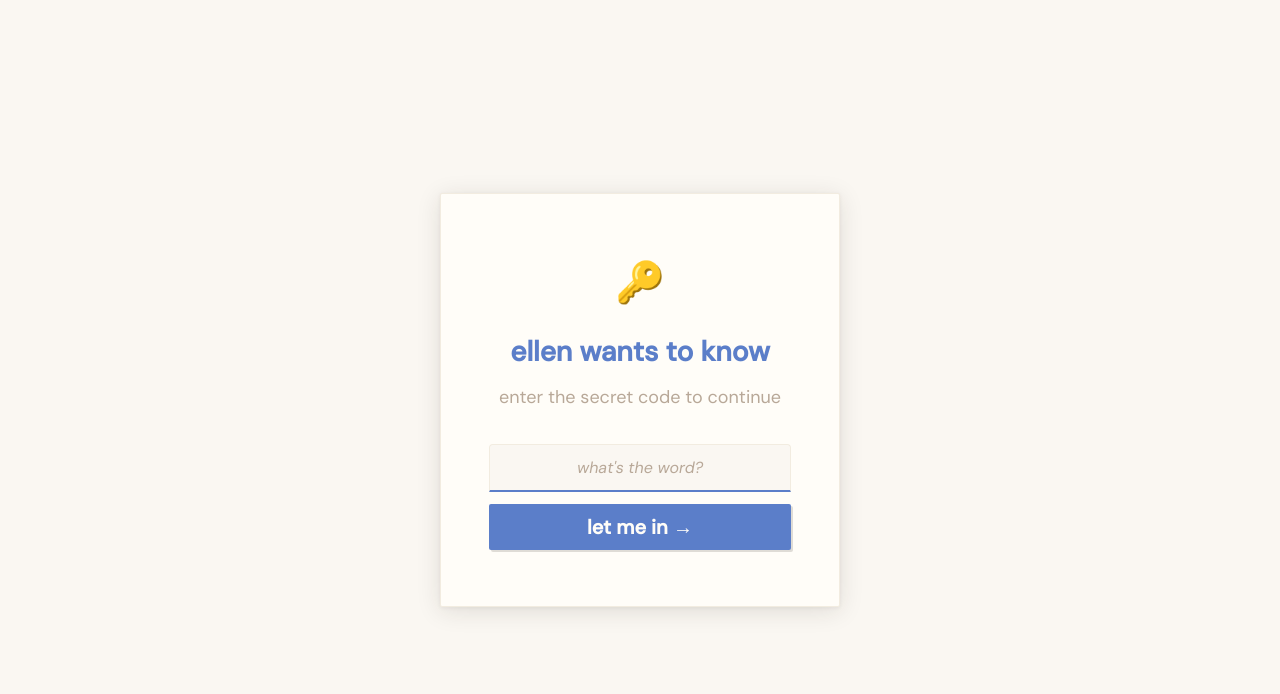
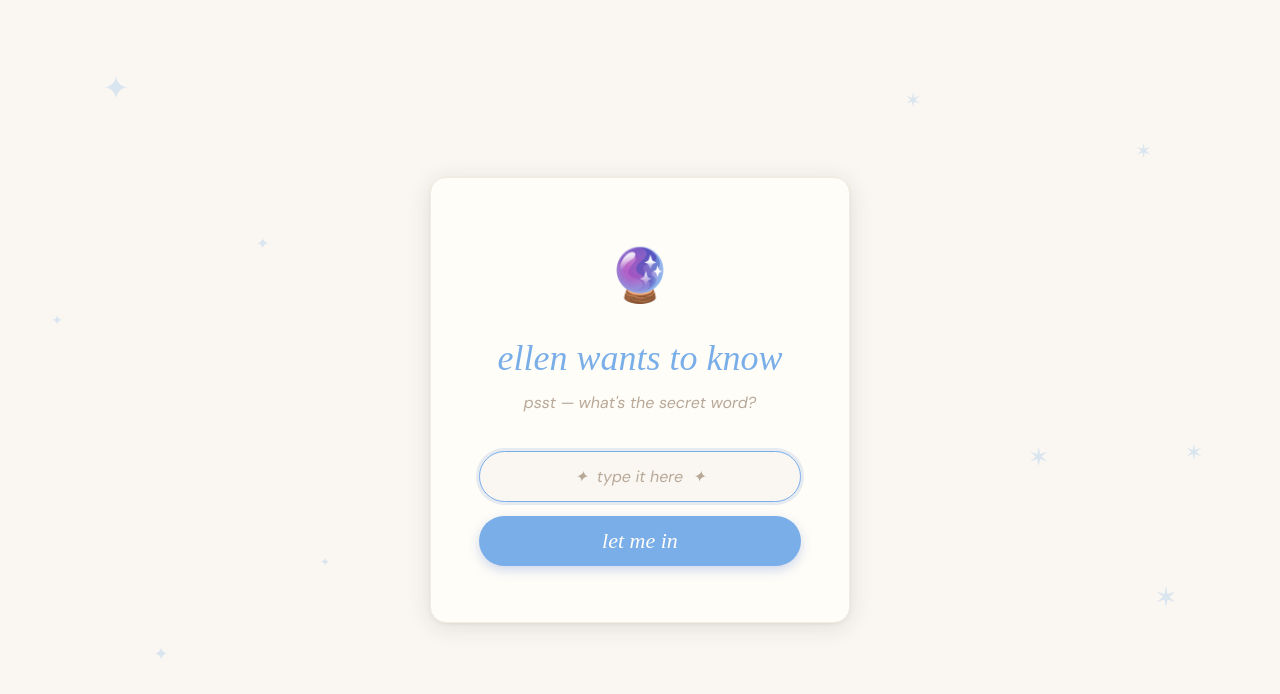
Before and after one commit to ellenxwchen/ellen-wants-to-know, a React (Vite) app: page / in a window 1280 px wide. Shown: the top 694 px of the page. Built offline with nearby package versions, Linux system fonts and the light colour scheme; a web font is replaced by a local one.

Commit message:
new cursor, new colour scheme, gating

```diff
--- a/src/App.jsx
+++ b/src/App.jsx
@@ -1,8 +1,14 @@
 import { useState } from 'react'
 import Gate from './components/Gate'
 import Form from './components/Form'
+import CursorTrail from './components/CursorTrail'
 
 export default function App() {
   const [unlocked, setUnlocked] = useState(false)
-  return unlocked ? <Form /> : <Gate onUnlock={() => setUnlocked(true)} />
+  return (
+    <>
+      <CursorTrail />
+      {unlocked ? <Form /> : <Gate onUnlock={() => setUnlocked(true)} />}
+    </>
+  )
 }
--- /dev/null
+++ b/src/components/CursorTrail.jsx
@@ -0,0 +1,59 @@
+import { useEffect, useState, useCallback, useRef } from 'react'
+import styles from './CursorTrail.module.css'
+
+const CHARS = ['✦', '✶', '·', '✦', '✶']
+let nextId = 0
+
+export default function CursorTrail() {
+  const [particles, setParticles] = useState([])
+  const lastPos = useRef({ x: 0, y: 0 })
+  const throttle = useRef(null)
+
+  const addParticle = useCallback((x, y) => {
+    const dx = Math.abs(x - lastPos.current.x)
+    const dy = Math.abs(y - lastPos.current.y)
+    if (dx < 10 && dy < 10) return
+    lastPos.current = { x, y }
+
+    const p = {
+      id: nextId++,
+      x,
+      y,
+      char: CHARS[Math.floor(Math.random() * CHARS.length)],
+      offsetX: (Math.random() - 0.5) * 16,
+      size: 10 + Math.random() * 10,
+    }
+    setParticles(prev => [...prev.slice(-20), p])
+    setTimeout(() => setParticles(prev => prev.filter(q => q.id !== p.id)), 600)
+  }, [])
+
+  useEffect(() => {
+    function onMove(e) {
+      if (throttle.current) return
+      throttle.current = requestAnimationFrame(() => {
+        addParticle(e.clientX, e.clientY)
+        throttle.current = null
+      })
+    }
+    window.addEventListener('mousemove', onMove)
+    return () => window.removeEventListener('mousemove', onMove)
+  }, [addParticle])
+
+  return (
+    <div className={styles.root} aria-hidden>
+      {particles.map(p => (
+        <span
+          key={p.id}
+          className={styles.particle}
+          style={{
+            left: p.x + p.offsetX,
+            top: p.y,
+            fontSize: p.size,
+          }}
+        >
+          {p.char}
+        </span>
+      ))}
+    </div>
+  )
+}
--- /dev/null
+++ b/src/components/CursorTrail.module.css
@@ -0,0 +1,20 @@
+.root {
+  position: fixed;
+  inset: 0;
+  pointer-events: none;
+  z-index: 9999;
+}
+
+.particle {
+  position: absolute;
+  transform: translate(-50%, -50%);
+  color: var(--terracotta);
+  opacity: 0;
+  animation: trail 0.6s ease-out forwards;
+  user-select: none;
+}
+
+@keyframes trail {
+  0%   { opacity: 0.8; transform: translate(-50%, -50%) scale(1); }
+  100% { opacity: 0;   transform: translate(-50%, -100%) scale(0.4); }
+}
--- a/src/components/Form.module.css
+++ b/src/components/Form.module.css
@@ -80,7 +80,7 @@
 }
 
 .nextBtn:hover {
-  background: #4a6db8;
+  background: #5e9fe0;
   transform: translateY(-1px);
   box-shadow: 2px 3px 0 rgba(44, 36, 22, 0.2);
 }
--- a/src/components/Gate.jsx
+++ b/src/components/Gate.jsx
@@ -1,11 +1,27 @@
-import { useState } from 'react'
+import { useState, useCallback } from 'react'
 import styles from './Gate.module.css'
 
 const CODE = import.meta.env.VITE_ACCESS_CODE
 
+const BG_STARS = [
+  { cls: 'deco1', char: '✦', size: 32, delay: 0 },
+  { cls: 'deco2', char: '✶', size: 20, delay: 1.5 },
+  { cls: 'deco3', char: '✦', size: 18, delay: 3 },
+  { cls: 'deco4', char: '✶', size: 28, delay: 4.5 },
+  { cls: 'deco5', char: '✦', size: 14, delay: 2 },
+  { cls: 'deco6', char: '✶', size: 22, delay: 0.8 },
+  { cls: 'deco7', char: '✦', size: 16, delay: 3.5 },
+  { cls: 'deco8', char: '✶', size: 26, delay: 5 },
+  { cls: 'deco9', char: '✦', size: 12, delay: 1.2 },
+  { cls: 'deco10', char: '✶', size: 20, delay: 2.8 },
+]
+
+let nextId = 0
+
 export default function Gate({ onUnlock }) {
   const [input, setInput] = useState('')
   const [shaking, setShaking] = useState(false)
+  const [sparks, setSparks] = useState([])
 
   function handleSubmit(e) {
     e.preventDefault()
@@ -18,17 +34,63 @@ export default function Gate({ onUnlock }) {
     }
   }
 
+  const handleClick = useCallback((e) => {
+    if (e.target.closest(`.${styles.card}`)) return
+    const rect = e.currentTarget.getBoundingClientRect()
+    const x = e.clientX - rect.left
+    const y = e.clientY - rect.top
+    const burst = Array.from({ length: 6 }, () => ({
+      id: nextId++,
+      x,
+      y,
+      char: Math.random() > 0.5 ? '✦' : '✶',
+      angle: Math.random() * 360,
+      dist: 30 + Math.random() * 50,
+      size: 12 + Math.random() * 14,
+    }))
+    setSparks(prev => [...prev, ...burst])
+    burst.forEach(s => {
+      setTimeout(() => setSparks(prev => prev.filter(p => p.id !== s.id)), 700)
+    })
+  }, [])
+
   return (
-    <div className={styles.wrapper}>
+    <div className={styles.wrapper} onClick={handleClick}>
+      {BG_STARS.map(s => (
+        <span
+          key={s.cls}
+          className={`${styles.deco} ${styles[s.cls]}`}
+          style={{ fontSize: s.size, animationDelay: `${s.delay}s` }}
+        >
+          {s.char}
+        </span>
+      ))}
+
+      {sparks.map(s => (
+        <span
+          key={s.id}
+          className={styles.spark}
+          style={{
+            left: s.x,
+            top: s.y,
+            fontSize: s.size,
+            '--angle': `${s.angle}deg`,
+            '--dist': `${s.dist}px`,
+          }}
+        >
+          {s.char}
+        </span>
+      ))}
+
       <div className={styles.card}>
-        <div className={styles.lock}>🔑</div>
+        <div className={styles.emoji}>🔮</div>
         <h1 className={styles.title}>ellen wants to know</h1>
-        <p className={styles.sub}>enter the secret code to continue</p>
+        <p className={styles.sub}>psst — what's the secret word?</p>
         <form onSubmit={handleSubmit} className={styles.form}>
           <input
             className={`${styles.input} ${shaking ? styles.shake : ''}`}
             type="text"
-            placeholder="what's the word?"
+            placeholder="✦  type it here  ✦"
             value={input}
             onChange={e => setInput(e.target.value)}
             autoComplete="off"
@@ -36,7 +98,7 @@ export default function Gate({ onUnlock }) {
             spellCheck={false}
           />
           <button className={styles.btn} type="submit">
-            let me in →
+            let me in
           </button>
         </form>
       </div>
--- a/src/components/Gate.module.css
+++ b/src/components/Gate.module.css
@@ -5,43 +5,90 @@
   justify-content: center;
   padding: 24px;
   background: var(--cream);
+  position: relative;
+  overflow: hidden;
+}
+
+/* floating decorative stars */
+.deco {
+  position: absolute;
+  color: var(--terracotta);
+  opacity: 0.25;
+  font-size: 24px;
+  animation: float 6s ease-in-out infinite;
+  pointer-events: none;
+  user-select: none;
+}
+
+.deco1  { top: 8%;  left: 8%;   }
+.deco2  { top: 18%; right: 10%; }
+.deco3  { bottom: 15%; left: 12%; }
+.deco4  { bottom: 22%; right: 8%; }
+.deco5  { top: 40%; left: 4%;   }
+.deco6  { top: 55%; right: 6%;  }
+.deco7  { top: 30%; left: 20%;  }
+.deco8  { bottom: 40%; right: 18%; }
+.deco9  { top: 70%; left: 25%;  }
+.deco10 { top: 12%; right: 28%; }
+
+@keyframes float {
+  0%, 100% { transform: translateY(0); }
+  50%       { transform: translateY(-12px); }
 }
 
 .card {
   background: var(--paper);
   border: 1px solid var(--cream-dark);
-  border-radius: 2px;
+  border-radius: 16px;
   padding: 56px 48px;
   text-align: center;
-  max-width: 400px;
+  max-width: 420px;
   width: 100%;
   box-shadow: var(--shadow-card);
+  position: relative;
 }
 
-.lock {
-  font-size: 40px;
-  margin-bottom: 16px;
+.emoji {
+  font-size: 52px;
+  margin-bottom: 20px;
+}
+
+/* click burst sparks */
+.spark {
+  position: absolute;
+  pointer-events: none;
+  color: var(--terracotta);
+  opacity: 0;
+  animation: burst 0.7s ease-out forwards;
+  transform-origin: center;
+}
+
+@keyframes burst {
+  0%   { opacity: 0.9; transform: translate(-50%, -50%) rotate(var(--angle)) translateY(0); }
+  100% { opacity: 0;   transform: translate(-50%, -50%) rotate(var(--angle)) translateY(calc(-1 * var(--dist))); }
 }
 
 .title {
-  font-family: var(--font-hand);
-  font-size: 28px;
-  font-weight: 600;
+  font-family: var(--font-display);
+  font-style: italic;
+  font-size: 36px;
+  font-weight: 400;
   color: var(--terracotta);
-  margin: 0 0 8px;
+  margin: 0 0 10px;
+  line-height: 1.2;
 }
 
 .sub {
-  font-family: var(--font-hand);
-  font-size: 18px;
+  font-size: 16px;
   color: var(--ink-faint);
-  margin: 0 0 32px;
+  font-style: italic;
+  margin: 0 0 36px;
 }
 
 .form {
   display: flex;
   flex-direction: column;
-  gap: 12px;
+  gap: 14px;
 }
 
 .input {
@@ -49,14 +96,13 @@
   font-size: 16px;
   color: var(--ink);
   background: var(--cream);
-  border: 1px solid var(--cream-dark);
-  border-bottom: 2px solid var(--ink-faint);
-  border-radius: var(--radius) var(--radius) 0 0;
-  padding: 12px 14px;
+  border: 1.5px solid var(--cream-dark);
+  border-radius: 100px;
+  padding: 14px 20px;
   width: 100%;
   text-align: center;
   outline: none;
-  transition: border-color 0.15s;
+  transition: border-color 0.2s, box-shadow 0.2s;
   letter-spacing: 2px;
 }
 
@@ -67,26 +113,29 @@
 }
 
 .input:focus {
-  border-bottom-color: var(--terracotta);
+  border-color: var(--terracotta);
+  box-shadow: 0 0 0 3px rgba(91, 126, 201, 0.15);
 }
 
 .btn {
-  font-family: var(--font-hand);
-  font-size: 20px;
-  font-weight: 600;
+  font-family: var(--font-display);
+  font-style: italic;
+  font-size: 22px;
+  font-weight: 400;
   color: var(--paper);
   background: var(--terracotta);
   border: none;
   cursor: pointer;
-  padding: 10px 28px;
-  border-radius: 2px;
-  transition: background 0.15s, transform 0.1s;
-  box-shadow: 2px 2px 0 rgba(44, 36, 22, 0.15);
+  padding: 12px 28px;
+  border-radius: 100px;
+  transition: background 0.15s, transform 0.1s, box-shadow 0.15s;
+  box-shadow: 0 4px 12px rgba(91, 126, 201, 0.3);
 }
 
 .btn:hover {
-  background: #4a6db8;
-  transform: translateY(-1px);
+  background: #5e9fe0;
+  transform: translateY(-2px);
+  box-shadow: 0 6px 16px rgba(91, 126, 201, 0.4);
 }
 
 .btn:active {
@@ -103,5 +152,6 @@
 
 .shake {
   animation: shake 0.4s ease-in-out;
-  border-bottom-color: var(--dusty-rose) !important;
+  border-color: var(--dusty-rose) !important;
+  box-shadow: 0 0 0 3px rgba(212, 132, 154, 0.2) !important;
 }
--- a/src/index.css
+++ b/src/index.css
@@ -9,8 +9,8 @@
   --ink: #2c2416;
   --ink-light: #6b5d4f;
   --ink-faint: #b8a898;
-  --terracotta: #5b7ec9;
-  --terracotta-light: #8aaad9;
+  --terracotta: #7aaee8;
+  --terracotta-light: #a8cbf0;
   --sage: #7a9e7e;
   --dusty-rose: #d4849a;
   --dusty-rose-light: #e8b4c2;
@@ -35,6 +35,11 @@ html, body {
   line-height: 1.6;
   -webkit-font-smoothing: antialiased;
   min-height: 100vh;
+  cursor: url('/cursor-normal.png') 16 16, auto;
+}
+
+a, button, input, textarea, label, [role="button"], select {
+  cursor: url('/cursor-hover.png') 16 16, pointer !important;
 }
 
 #root {
```
Also changed, not shown: public/cursor-hover.png (added), public/cursor-normal.png (added).
